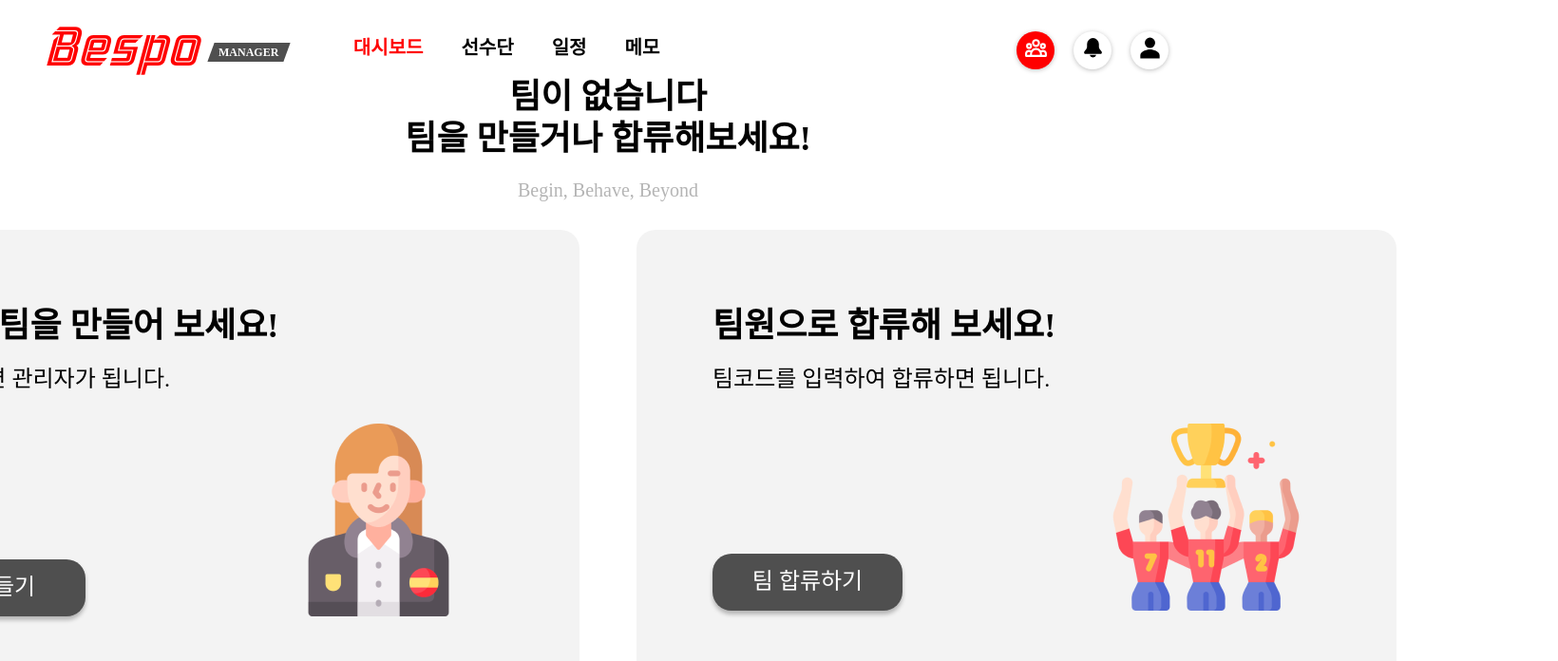
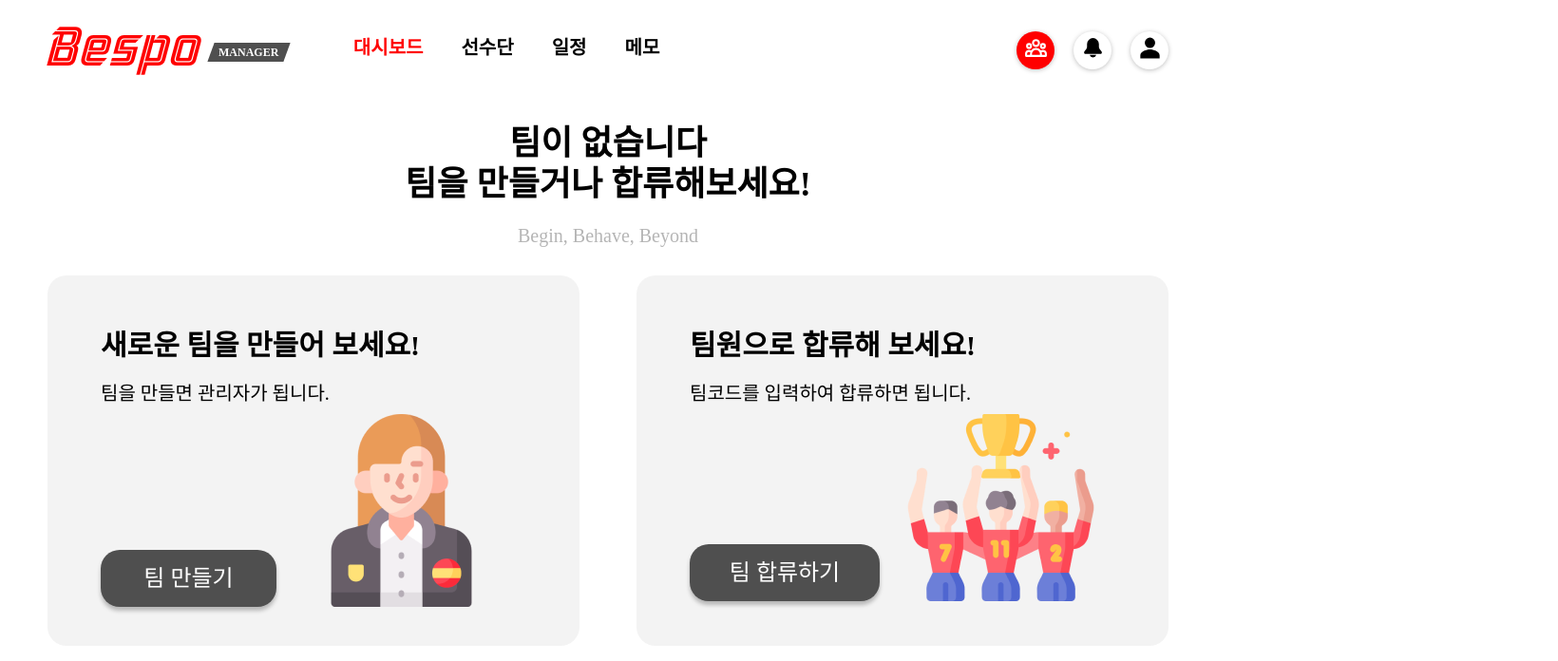
Before and after one commit to BBBespo/bespo, a React (Create React App) app in the folder frontend/: page / in a window 1280 px wide. Shown: the top 696 px of the page at 95% size, 1640 px wide, since content can reach past the window. Built offline with nearby package versions, Linux system fonts and the light colour scheme; a web font is replaced by a local one.

Commit message:
Fix:선수 팀생성, 팀참가 페이지 수정

```diff
--- a/frontend/src/components/JoinTeam/NoTeam.tsx
+++ b/frontend/src/components/JoinTeam/NoTeam.tsx
@@ -9,12 +9,11 @@ const DashBoardContainer = styled.div`
   justify-content: center;
   height: 80vh;
 `;
-const TextDiv = styled.div`
+const TextContainer = styled.div`
   display: flex;
   flex-direction: column;
   align-items: center;
   justify-content: center;
-  height: 30%;
   > h1 {
     font-size: 36px;
     font-weight: 600;
@@ -29,8 +28,8 @@ const TextDiv = styled.div`
 
 const CardContainer = styled.div`
   display: flex;
-  width: 2000px;
-  height: 550px;
+  width: 1400px;
+  height: 450px;
   justify-content: center;
 `;
 
@@ -42,20 +41,19 @@ const CardDiv = styled.div`
   border-radius: 20px;
 `;
 const CardHeadText = styled.p`
-  font-size: 36px;
+  font-size: 30px;
   font-weight: 600;
   margin-bottom: 20px;
 `;
 const CardContentText = styled.p`
-  font-size: 24px;
+  font-size: 20px;
   font-weight: 500;
-  margin-bottom: 5%;
 `;
 const CardButtonDiv = styled.div`
   display: flex;
   justify-content: space-between;
   align-items: end;
-  margin-top: 20px;
+  margin-top: 10px;
   width: 100%;
   > div {
     display: flex;
@@ -109,11 +107,11 @@ export default function NoTeam() {
         </ModalBackground>
       )}
       <DashBoardContainer>
-        <TextDiv>
+        <TextContainer>
           <h1>팀이 없습니다</h1>
           <h1>팀을 만들거나 합류해보세요!</h1>
           <p>Begin, Behave, Beyond</p>
-        </TextDiv>
+        </TextContainer>
         <CardContainer>
           <CardDiv
             onClick={() => {
```
